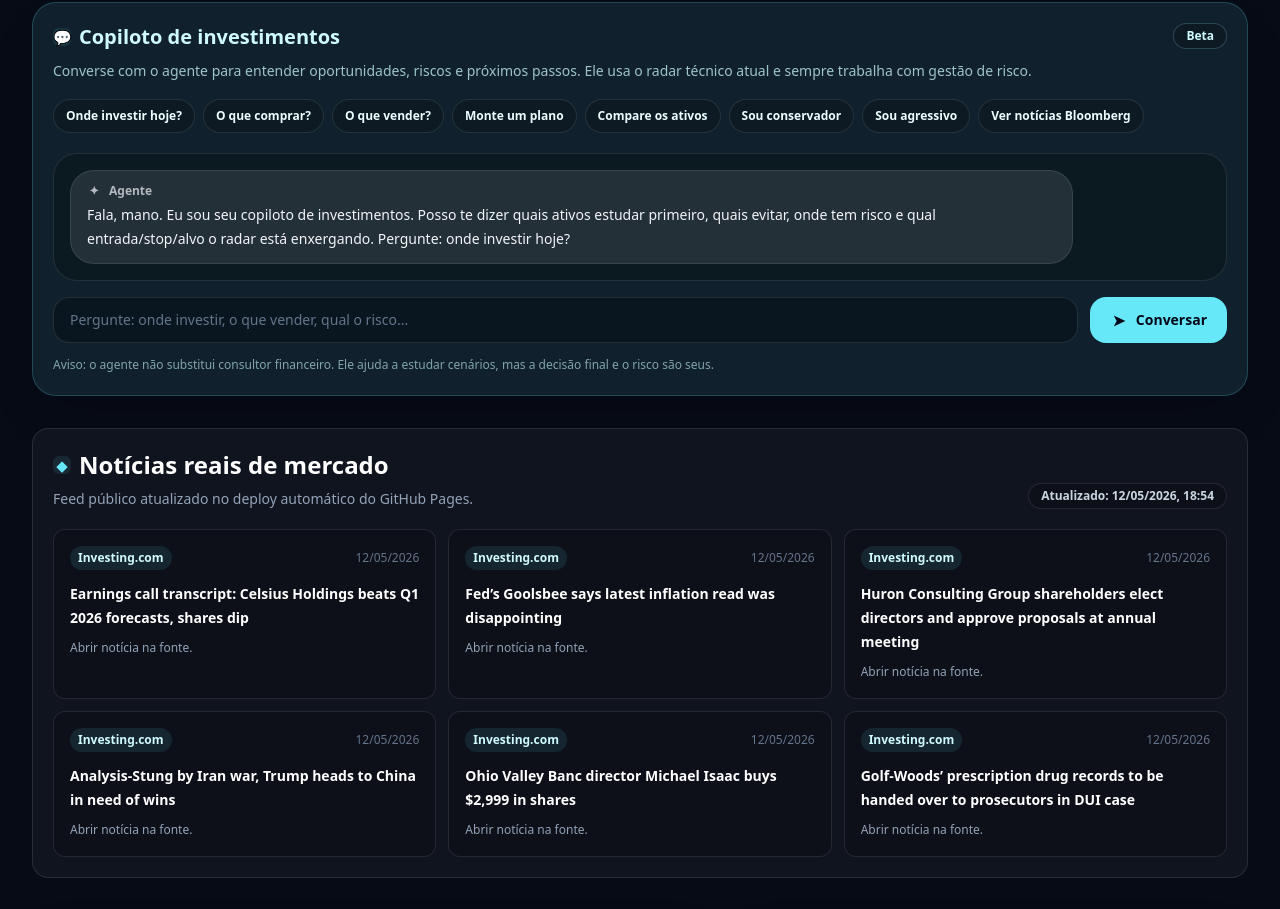
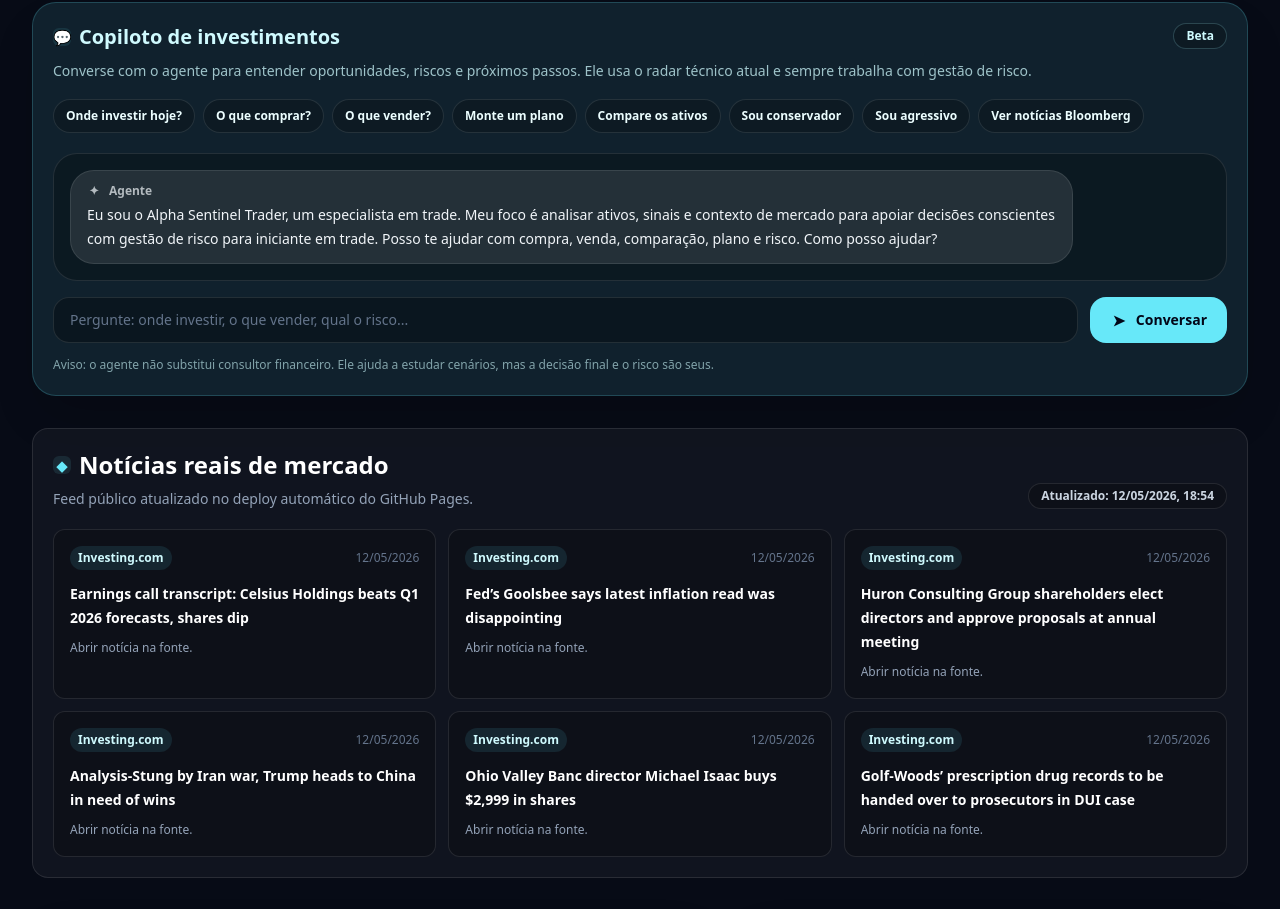
Before and after one commit to rdoratioto/Agente-trader, a React (Vite) app in the folder frontend/: page / in a window 1280 px wide. Shown: the part 1073-1982 px from the top of the page. Built offline with nearby package versions, Linux system fonts and the light colour scheme; no server answers.

Commit message:
Apply Alpha Sentinel Trader persona

```diff
--- a/frontend/src/App.jsx
+++ b/frontend/src/App.jsx
@@ -78,6 +78,20 @@
     whatToCheck: "crescimento, margem e valuation",
     style: "qualidade / longo prazo",
   },
+};
+
+const AGENT_PERSONA = {
+  name: "Alpha Sentinel Trader",
+  role: "especialista em trade",
+  objective: "analisar ativos, sinais e contexto de mercado para apoiar decisões conscientes com gestão de risco",
+  audience: "iniciante em trade",
+  tone: "profissional, analítico e direto",
+  rules: [
+    "peça contexto quando a pergunta estiver vaga",
+    "não invente dados, preços, notícias ou sinais",
+    "se não souber, diga que não sabe",
+    "mantenha as respostas concisas",
+  ],
 };
 
 const ICONS = {
@@ -701,8 +715,18 @@
   return `Meu plano de estudo para ${asset.ticker}: semáforo em "${asset.decision.action}", observar entrada em ${asset.entry}, usar stop em ${asset.stop} e alvo em ${asset.target}. A tese só continua válida se o preço respeitar suporte, o volume não secar e o RSI não ficar ainda mais esticado. Se perder suporte, eu deixaria de pensar em compra e passaria para proteção.`;
 }
 
-function buildHumanizedAnswer({ opening, take, evidence, action, caveat }) {
-  return [opening, take, evidence, action, caveat || "isso é um radar de estudo, não uma ordem. Tamanho de posição e stop vêm antes de qualquer convicção."].filter(Boolean).join("\n\n");
+function buildHumanizedAnswer({ opening, take, evidence, action, caveat, style = "balanced" }) {
+  const caution = caveat || "isso é um radar de estudo, não uma ordem. Tamanho de posição e stop vêm antes de qualquer convicção.";
+
+  if (style === "concise") {
+    return [opening, [take, evidence].filter(Boolean).join(" "), [action, caution].filter(Boolean).join(" ")].filter(Boolean).join("\n\n");
+  }
+
+  if (style === "detailed") {
+    return [opening, take, evidence, action, caution].filter(Boolean).join("\n\n");
+  }
+
+  return [opening, [take, evidence].filter(Boolean).join(" "), [action, caution].filter(Boolean).join(" ")].filter(Boolean).join("\n\n");
 }
 
 function detectChatIntent(message) {
@@ -1638,7 +1662,7 @@
     {
       id: "welcome",
       role: "assistant",
-      text: "Fala, mano. Eu sou seu copiloto de investimentos. Posso te dizer quais ativos estudar primeiro, quais evitar, onde tem risco e qual entrada/stop/alvo o radar está enxergando. Pergunte: onde investir hoje?",
+      text: `Eu sou o ${AGENT_PERSONA.name}, um ${AGENT_PERSONA.role}. Meu foco é ${AGENT_PERSONA.objective} para ${AGENT_PERSONA.audience}. Posso te ajudar com compra, venda, comparação, plano e risco. Como posso ajudar?`,
     },
   ]);
 
```
